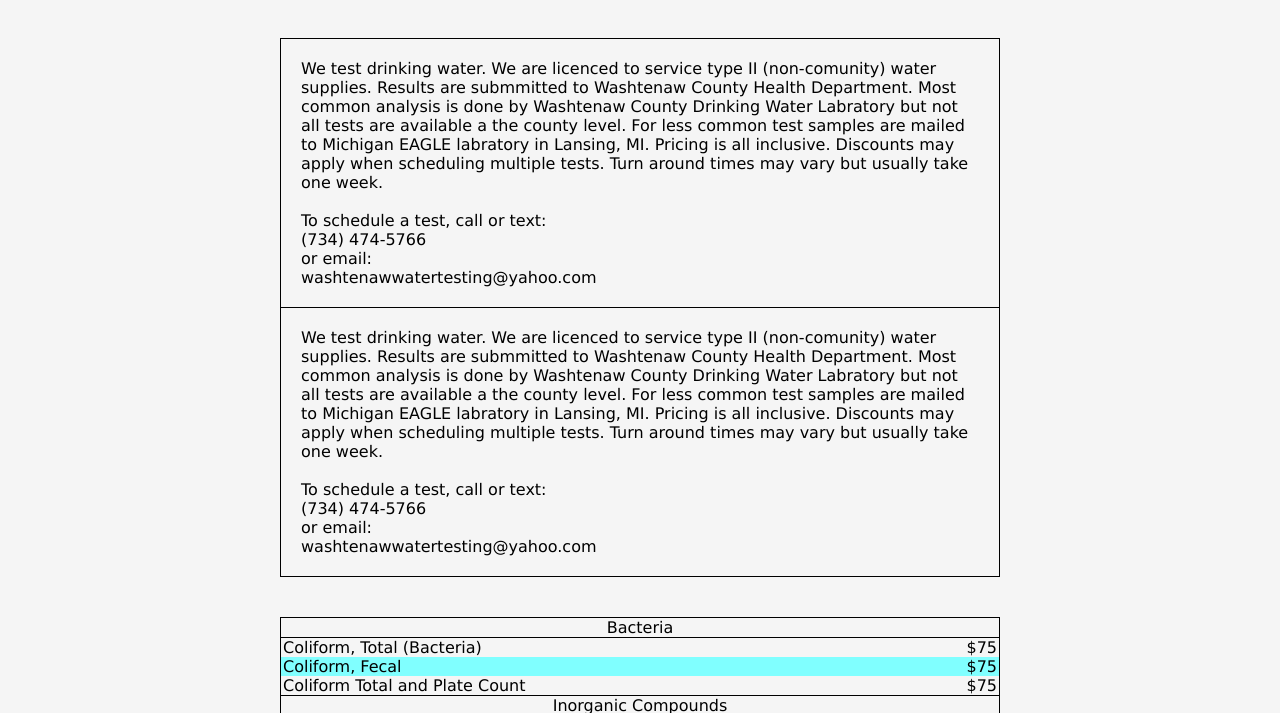
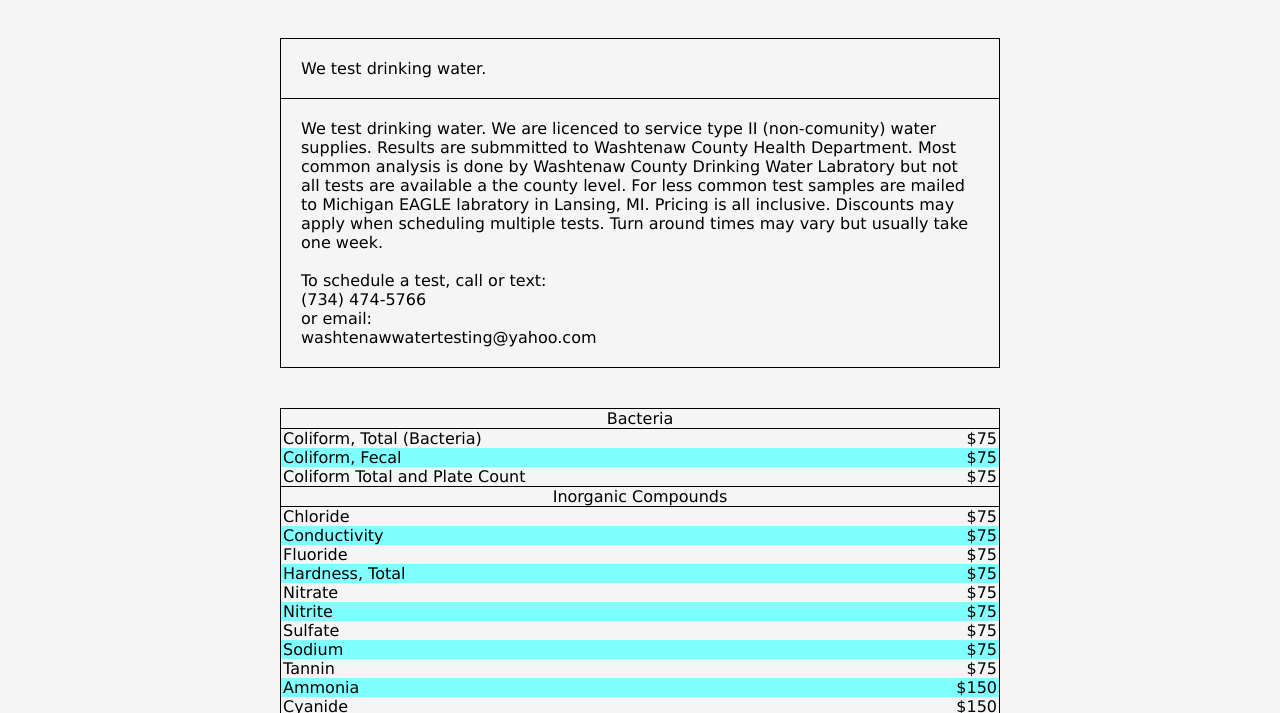
Before and after one commit to Jaketek/wwt.github.io, a plain HTML site: page index.html in a window 1280 px wide. Shown: the part 83-796 px from the top of the page. Drawn offline with Linux system fonts and the light colour scheme.

Commit message:
Update index.html

```diff
--- a/index.html
+++ b/index.html
@@ -28,20 +28,6 @@
         <div class="tests-about-text">
 
             We test drinking water.
-            We are licenced to service type II (non-comunity) water supplies.
-            Results are submmitted to Washtenaw County Health Department.
-            Most common analysis is done by Washtenaw County Drinking Water Labratory
-            but not all tests are available a the county level. For less common test samples
-            are mailed to Michigan EAGLE labratory in Lansing, MI.
-
-            Pricing is all inclusive.
-            Discounts may apply when scheduling multiple tests.
-            Turn around times may vary but usually take one week.<br>
-            <br>
-            To schedule a test, call or text:<br>
-            (734) 474-5766<br>
-            or email:<br>
-            washtenawwatertesting@yahoo.com
 
         </div>
 
```
